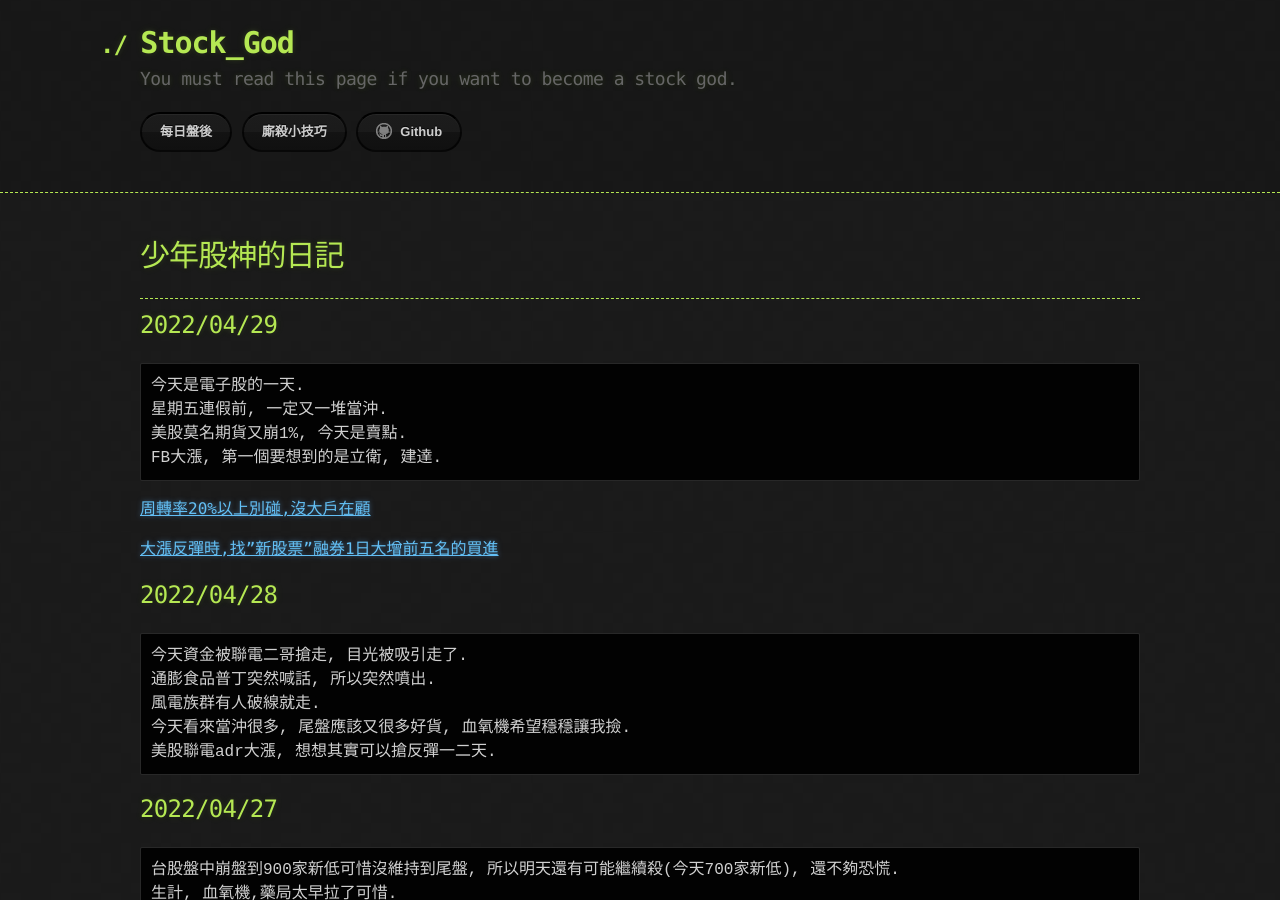
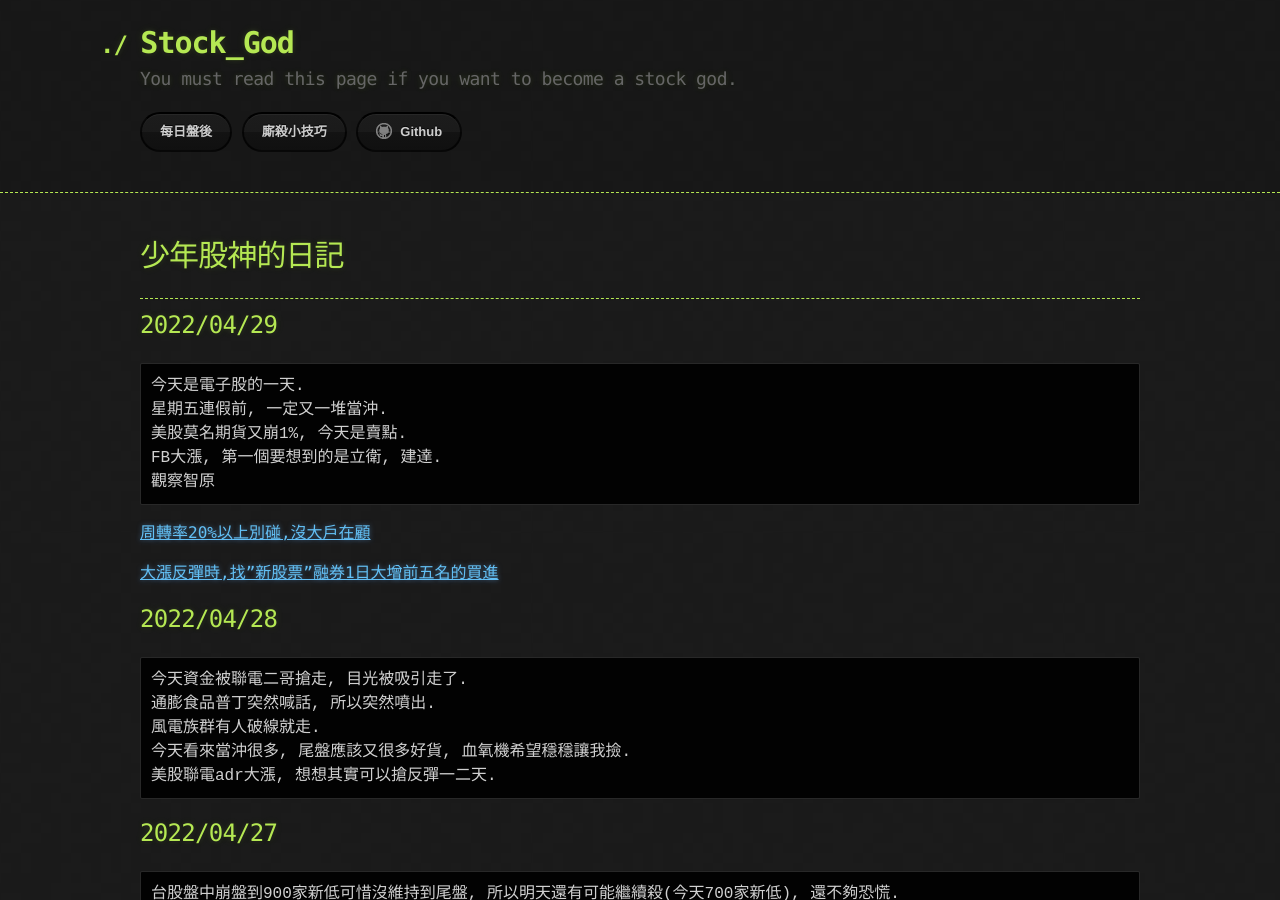
Before and after one commit to lepg5487/Stock_God, a Jekyll site: the page built from index.md, in a window 1280 px wide and 900 px high. Built offline with Jekyll 4.4.1, drawn with Linux system fonts in a browser that asks for light colours; our own code applies the rules of GitHub Pages for plain Markdown files.

Commit message:
Update index.md

````diff
--- a/index.md
+++ b/index.md
@@ -12,6 +12,7 @@ layout: testlayouts
 星期五連假前, 一定又一堆當沖.
 美股莫名期貨又崩1%, 今天是賣點.
 FB大漲, 第一個要想到的是立衛, 建達.
+觀察智原
 ```
 [周轉率20%以上別碰,沒大戶在顧](https://fubon-ebrokerdj.fbs.com.tw/z/zg/zg_BD_0_0.djhtm)
 
````
